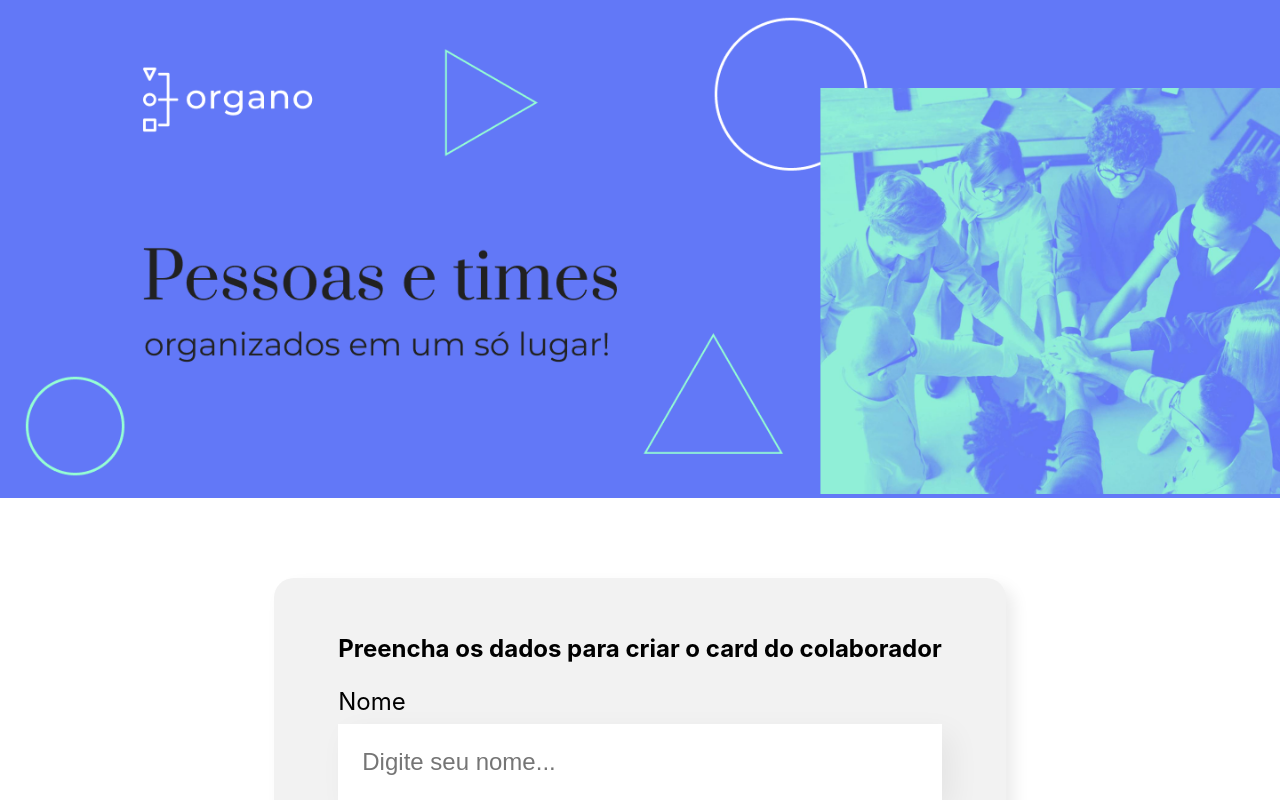
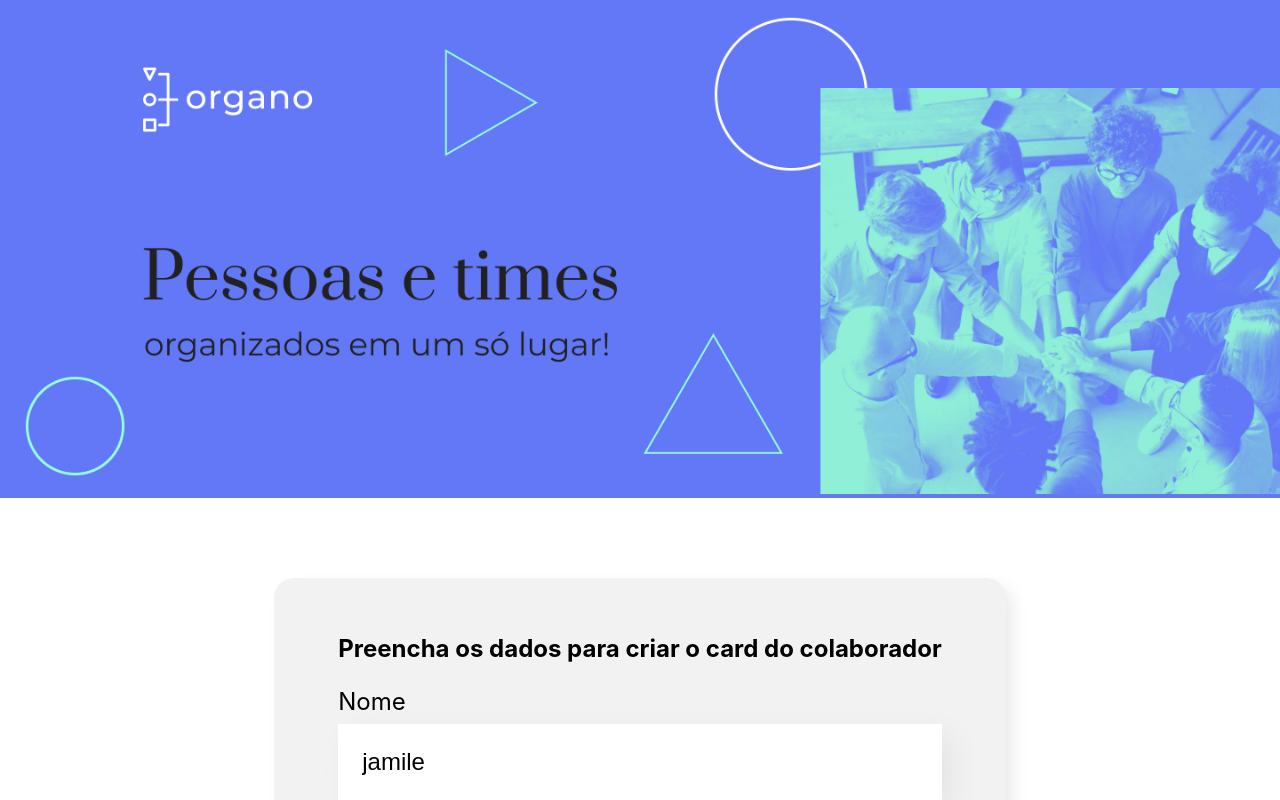
Before and after one commit to Jamile15/organo-aula-js, a React (Create React App) app: page / in a window 1280 px wide. Shown: the top 800 px of the page. Built offline with nearby package versions, Linux system fonts and the light colour scheme.

Commit message:
teste console pegando valor do imput

```diff
--- a/src/componentes/CampoTexto/index.js
+++ b/src/componentes/CampoTexto/index.js
@@ -4,12 +4,25 @@ const CampoTexto = (props) => {
 
     const placeholderModificada = `${props.placeholder}...`
 
+
+    let valor = 'jamile'
+
+    const aoDigitado = (evento) => {
+        valor = evento.target.value
+        console.log(valor)
+    }
+
     return (
         <div className="campo-texto">
             <label>
                 {props.label}
             </label>
-            <input required={props.obrigatoria} placeholder={placeholderModificada}/>
+            <input
+                value={valor}
+                onChange={aoDigitado}
+                required={props.obrigatoria}
+                placeholder={placeholderModificada}
+            />
         </div>
     )
 }
```
